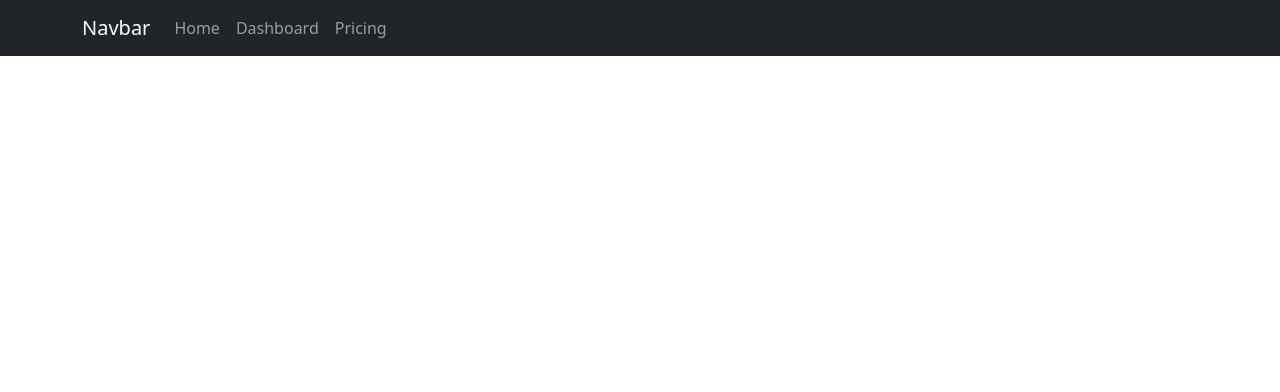
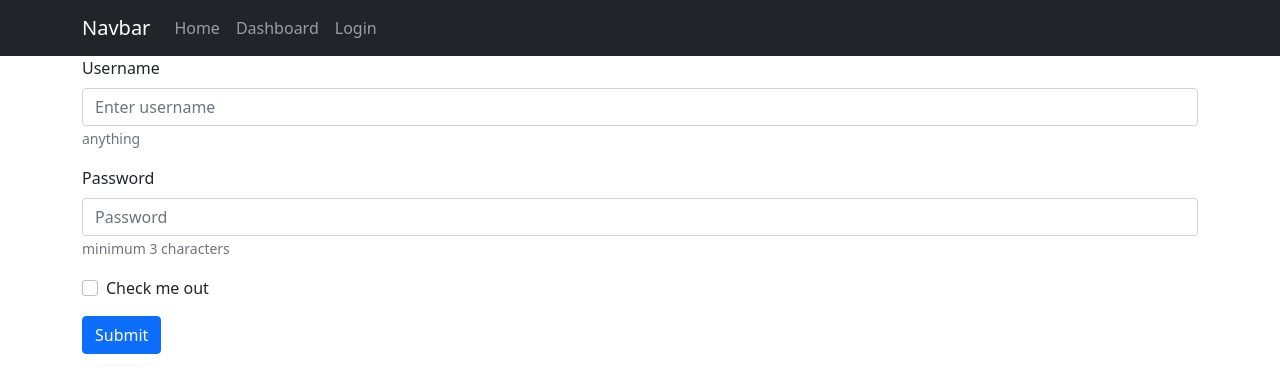
Before and after one commit to cgtodd85/pantry-power, a React (Create React App) app in the folder client/: page /login in a window 1280 px wide. Shown: the top 392 px of the page. Built offline with nearby package versions, Linux system fonts and the light colour scheme.

Commit message:
added login page and login form component

```diff
--- a/client/src/App.js
+++ b/client/src/App.js
@@ -3,6 +3,7 @@
 import Navigator from "./components/Navigator";
 import Home from "./pages/Home";
 import Dashboard from "./pages/Dashboard";
+import Login from "./pages/Login";
 
 function App() {
   return (
@@ -12,6 +13,7 @@
         <Route exact path="/" component={Home} />
         <Route exact path="/home" component={Home} />
         <Route exact path="/dashboard" component={Dashboard} />
+        <Route exact path="/login" component={Login} />
       </Switch>
     </Router>
   );
--- a/client/src/components/Navigator.js
+++ b/client/src/components/Navigator.js
@@ -11,7 +11,7 @@
         <Nav className="me-auto">
           <Nav.Link href="/home">Home</Nav.Link>
           <Nav.Link href="/dashboard">Dashboard</Nav.Link>
-          <Nav.Link href="#pricing">Pricing</Nav.Link>
+          <Nav.Link href="/login">Login</Nav.Link>
         </Nav>
       </Container>
     </Navbar>
--- /dev/null
+++ b/client/src/pages/Login.js
@@ -0,0 +1,38 @@
+import React from "react";
+import Container from "react-bootstrap/Container";
+import Row from "react-bootstrap/Row";
+import Col from "react-bootstrap/Col";
+import Form from "react-bootstrap/Form";
+import Button from "react-bootstrap/Button";
+
+function Login() {
+  return (
+    <Container>
+      <Row>
+        <Col>
+          <Form>
+            <Form.Group className="mb-3" controlId="formBasicEmail">
+              <Form.Label>Username</Form.Label>
+              <Form.Control type="username" placeholder="Enter username" />
+              <Form.Text className="text-muted">anything</Form.Text>
+            </Form.Group>
+
+            <Form.Group className="mb-3" controlId="formBasicPassword">
+              <Form.Label>Password</Form.Label>
+              <Form.Control type="password" placeholder="Password" />
+              <Form.Text className="text-muted">minimum 3 characters</Form.Text>
+            </Form.Group>
+            <Form.Group className="mb-3" controlId="formBasicCheckbox">
+              <Form.Check type="checkbox" label="Check me out" />
+            </Form.Group>
+            <Button variant="primary" type="submit">
+              Submit
+            </Button>
+          </Form>
+        </Col>
+      </Row>
+    </Container>
+  );
+}
+
+export default Login;
```
Also changed, not shown: client/src/components/LoginForm.js (added, +29 -0 lines).
